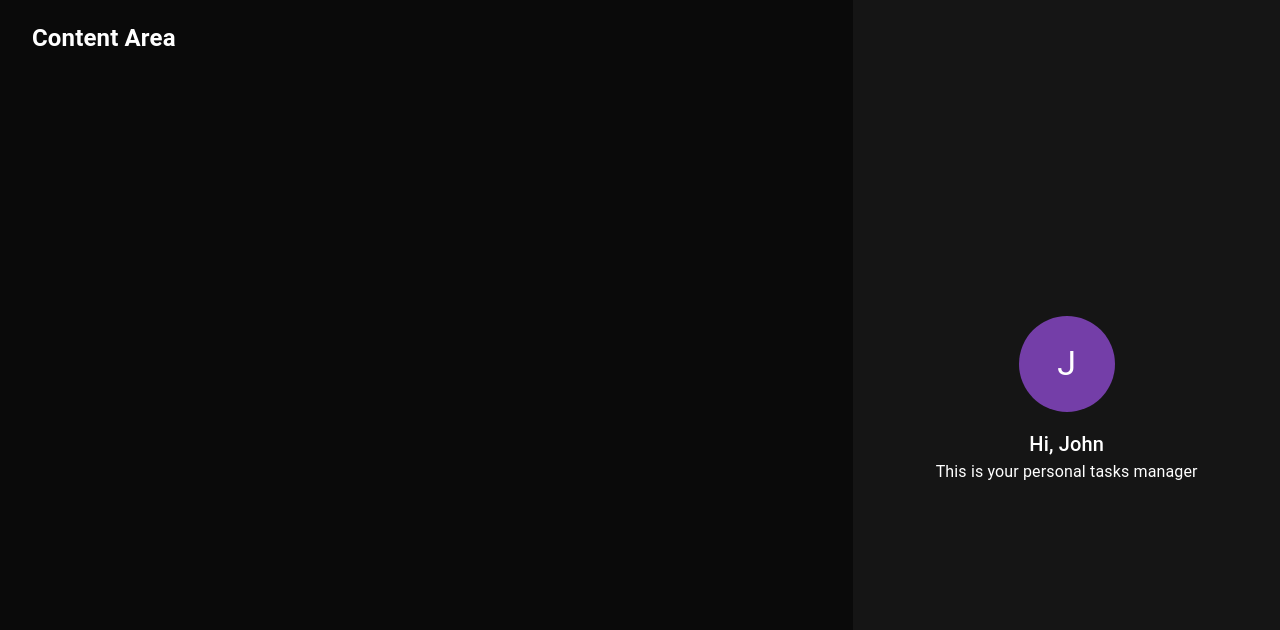
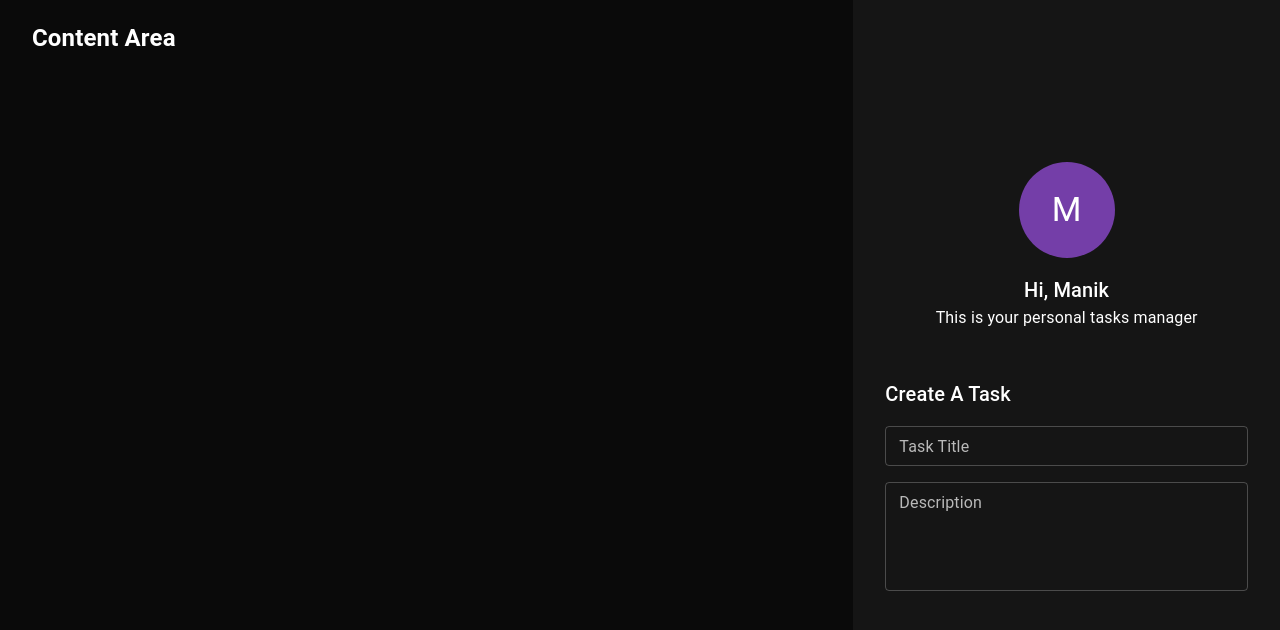
Before and after one commit to HiufaiLau/tasks-manager, a React (Create React App) app: page / in a window 1280 px wide. Shown: the top 630 px of the page. Built offline with nearby package versions, Linux system fonts and the light colour scheme.

Commit message:
Making Components Dynamic Using Interfaces

```diff
--- /dev/null
+++ b/src/components/createTaskForm/_taskDescriptionField.tsx
@@ -0,0 +1,26 @@
+import React, { FC, ReactElement } from 'react';
+
+import { TextField } from '@mui/material';
+import { ITextChange } from './interfaces/ITextChange';
+
+
+export const TaskDescriptionField:  FC<ITextChange> = (props): ReactElement => {
+  // Destructure props
+  const { onChange = (e) => console.log(e), disabled = false } = props;
+
+    return (
+      <TextField
+        id="description"
+        name="description"
+        label="Description"
+        placeholder="Description"
+        variant="outlined"
+        size="small"
+        multiline
+        rows={4}
+        fullWidth
+        onChange={onChange}
+        disabled={disabled}
+      />
+    );
+  };
--- /dev/null
+++ b/src/components/createTaskForm/_taskTitleField.tsx
@@ -0,0 +1,23 @@
+import React, { FC, ReactElement } from 'react';
+
+import { TextField } from '@mui/material';
+import { ITextChange } from './interfaces/ITextChange';
+
+export const TaskTitleField: FC<ITextChange> = (props): ReactElement => {
+  // Destructure props
+  const { onChange = (e) => console.log(e), disabled = false } = props;
+
+  return (
+    <TextField
+      id="title"
+      label="Task Title"
+      placeholder="Task Title"
+      variant="outlined"
+      size="small"
+      name="title"
+      fullWidth
+      onChange={onChange}
+      disabled={disabled}
+    />
+  );
+};
--- /dev/null
+++ b/src/components/createTaskForm/createTaskForm.tsx
@@ -0,0 +1,31 @@
+import { Box, Stack, Typography } from '@mui/material';
+import React, { FC, ReactElement } from 'react';
+
+import { TaskDescriptionField } from './_taskDescriptionField';
+import { TaskTitleField } from './_taskTitleField';
+
+export const CreateTaskForm: FC = (): ReactElement => {
+  return (
+    <Box
+      display="flex"
+      flexDirection="column"
+      alignItems="flex-start"
+      width="100%"
+      px={4}
+      my={6}
+    >
+      <Typography mb={2} component="h2" variant="h6">
+        Create A Task
+      </Typography>
+
+      <Stack sx={{ width: '100%' }} spacing={2}>
+        <TaskTitleField/>
+        <TaskDescriptionField />
+      </Stack>
+
+      {/*Task Date*/}
+      {/*Task Status*/}
+      {/*Task Priority*/}
+    </Box>
+  );
+};
--- /dev/null
+++ b/src/components/createTaskForm/interfaces/IDisabled.tsx
@@ -0,0 +1,3 @@
+export interface IDisabled {
+    disabled?: boolean;
+}
--- /dev/null
+++ b/src/components/createTaskForm/interfaces/ITextChange.tsx
@@ -0,0 +1,6 @@
+import React from 'react';
+import { IDisabled } from './IDisabled';
+
+export interface ITextChange extends IDisabled {
+    onChange?: (e: React.ChangeEvent<HTMLInputElement | HTMLTextAreaElement>) => void;
+}
--- a/src/components/profile/profile.tsx
+++ b/src/components/profile/profile.tsx
@@ -1,10 +1,15 @@
 import { Avatar, Box, Typography } from '@mui/material';
 import React, { FC, ReactElement } from 'react';
 
-import  PropTypes  from 'prop-types';
+import PropTypes from 'prop-types';
 
-export const Profile: FC = (props:any): ReactElement => {
-     const { name ='John' } = props;
+interface IProfile {
+    name: string;
+}
+
+export const Profile: FC<IProfile> = (props): ReactElement => {
+    const { name = 'John' } = props;
+
     return (
         <Box
             display="flex"
@@ -35,5 +40,5 @@ export const Profile: FC = (props:any): ReactElement => {
 };
 
 Profile.propTypes = {
-    name: PropTypes.string,
+    name: PropTypes.string.isRequired,
 };
--- a/src/components/sidebar/sidebar.tsx
+++ b/src/components/sidebar/sidebar.tsx
@@ -1,6 +1,7 @@
 import React, { FC, Profiler, ReactElement } from 'react'
 import Grid from '@mui/material/Grid'
 import { Profile } from '../profile/profile'
+import { CreateTaskForm } from '../createTaskForm/createTaskForm'
 
 export const Sidebar: FC = (): ReactElement => {
     return (
@@ -20,7 +21,8 @@ export const Sidebar: FC = (): ReactElement => {
                 alignItems: 'center',
             }}
         >
-            <Profile />
+            <Profile name='Manik' />
+            < CreateTaskForm />
         </Grid>
     )
 }
```
Lines whose indentation alone changed are shown as unchanged.
